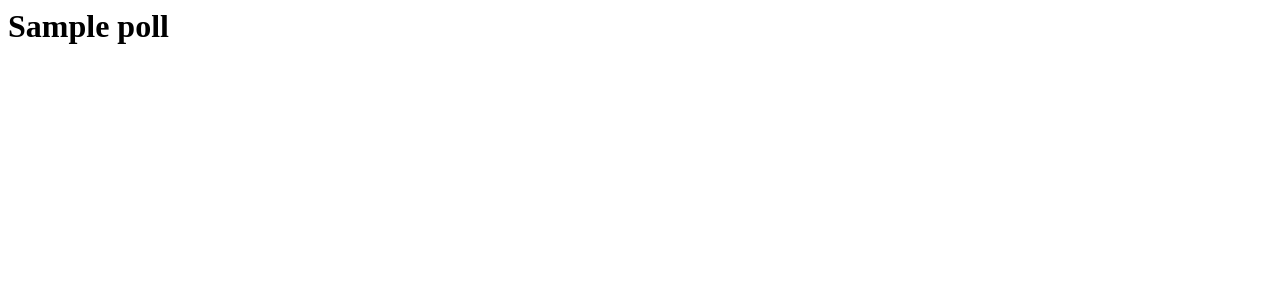
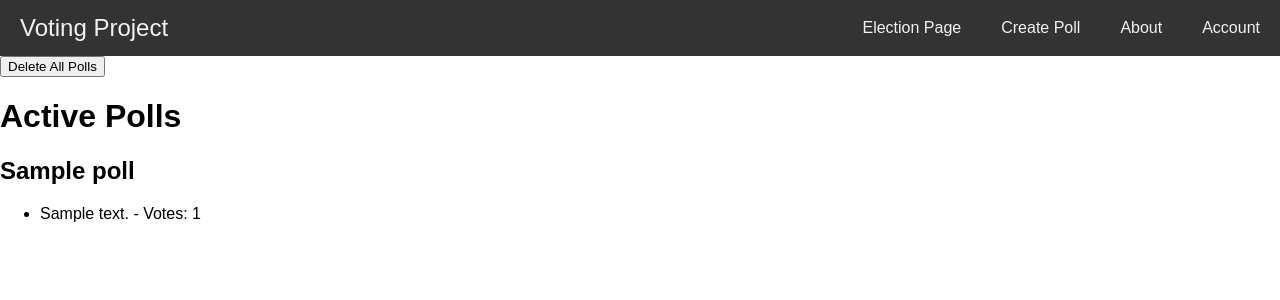
Before and after one commit to MaheelLLC/CIS-375-Vote-Project, a Django app: page /vote/index/ in a window 1280 px wide. Shown: the top 300 px of the page. Run offline with Django 5.2, Linux system fonts and the light colour scheme; a user stored in the database is signed in; tables that the repository leaves empty hold one stand-in row (values such as "Sample post").

Commit message:
Created polls now show up on home page (not fully implemented) adjusted create poll to only allow 2 options(temporary)

```diff
--- a/vote_app/models.py
+++ b/vote_app/models.py
@@ -8,9 +8,9 @@ class Poll(models.Model):
         return self.name
 
 class Poll_Option(models.Model):
-    Poll = models.ForeignKey(Poll, on_delete=models.CASCADE)
-    text = models.CharField(max_length= 200)
+    poll = models.ForeignKey(Poll, on_delete=models.CASCADE)
+    text = models.CharField(max_length=200)
     votes = models.IntegerField()
 
     def __str__(self):
-        return Poll_Option.text
+        return self.text
--- a/vote_app/templates/create_poll.html
+++ b/vote_app/templates/create_poll.html
@@ -182,12 +182,13 @@
                         <label for="option1_2" class="option-label">Option 2:</label>
                         <input type="text" id="option1_2" name="option1_2" class="option-input" required>
                     </div>
+
                 </div>
-                <button type="button" class="add-option" onclick="addOption(1)">Add Another Option</button>
+                <!-- <button type="button" class="add-option" onclick="addOption(1)">Add Another Option</button> -->
             </div>
         </div>
         <div class="button-group">
-            <button type="button" class="add-question" onclick="addQuestion()">Add Another Question</button>
+            <!-- <button type="button" class="add-question" onclick="addQuestion()">Add Another Question</button> -->
             <button type="submit" class="publish">Publish Poll</button>
         </div>
     </form>
--- a/vote_app/templates/homepage.html
+++ b/vote_app/templates/homepage.html
@@ -58,10 +58,32 @@
     </div>
 </div>
 
-<div class="content">
+<!-- <div class="content">
     <h1>This is the Home Page</h1>
     <p>This is where all the active polls will be located</p>
+</div> -->
+<div class="content">
+    <form action="{% url 'delete_polls' %}" method="post">
+        {% csrf_token %}
+        <button type="submit">Delete All Polls</button>
+    </form>
+    <h1>Active Polls</h1>
+    {% if polls %}
+        {% for poll in polls%}
+            <div class="poll">
+                <h2>{{ poll.name }}</h2>
+                <ul>
+                    {% for option in poll.poll_option_set.all %}
+                        <li>{{ option.text }} - Votes: {{ option.votes }}</li>
+                    {% endfor %}
+                </ul>
+            </div>
+        {% endfor %}
+    {% else %}
+        <p>No active polls available.</p>
+    {% endif %}
 </div>
 
+</div>
 </body>
 </html>
--- a/vote_app/urls.py
+++ b/vote_app/urls.py
@@ -1,6 +1,7 @@
 from django.urls import path, include
 from django.contrib.auth import views as auth_views
 from django.contrib.auth.decorators import login_required
+
 from . import views
 
 urlpatterns = [
@@ -8,6 +9,7 @@ urlpatterns = [
     path('about/', login_required(views.about), name='about'),
     path('account/', login_required(views.account), name='account'),
     path('create-poll/', login_required(views.create_poll), name='create_poll'),
+    path('delete_polls/', login_required(views.delete_all_polls), name='delete_polls'),
     path('submit-poll/', login_required(views.submit_poll), name='submit_poll'),
     path('electionPage/', login_required(views.electionPage), name='electionPage'),
     path('manage-elections/', login_required(views.manage_elections), name='manage_elections'),
--- a/vote_app/views.py
+++ b/vote_app/views.py
@@ -6,6 +6,7 @@ from django.contrib.auth import login, authenticate
 from django.contrib.auth.forms import AuthenticationForm
 from .forms import CustomUserCreationForm
 from django.views.decorators.csrf import csrf_exempt
+
 
 
 def login_view(request):
@@ -41,10 +42,14 @@ def register_view(request):
     return render(request, 'vote_app/registerPage.html', {'form': form})
 
 @login_required
+# def index(request):
+#     ls = Poll.objects.all()  # Retrieve all objects from Poll model
+#     output = ', '.join([p.name for p in ls])  # Example of accessing attribute, adjust as per your model fields
+#     return HttpResponse("<h1>%s</h1>" % output)
+
 def index(request):
-    ls = Poll.objects.all()  # Retrieve all objects from Poll model
-    output = ', '.join([p.name for p in ls])  # Example of accessing attribute, adjust as per your model fields
-    return HttpResponse("<h1>%s</h1>" % output)
+    polls = Poll.objects.all()  # Retrieve all polls from the database
+    return render(request, 'homepage.html', {'polls': polls})
 
 @login_required
 def index_id(request, id):
@@ -65,7 +70,8 @@ def about(request):
 
 @login_required
 def homepage(request):
-    return render(request, 'homepage.html', {})
+    polls = Poll.objects.all()  # Fetch all Poll objects from the database
+    return render(request, 'homepage.html' , {'polls': polls})
 
 @login_required
 def account(request):
@@ -83,19 +89,50 @@ def create_poll(request):
 def manage_elections(request):
     return render(request, 'manage_elections.html')
 
+# @csrf_exempt
+# @login_required
+# def submit_poll(request):
+#     # POST requests occur when submitting a form
+#     if request.method == 'POST':
+#         # Process form data (save poll, update database, etc.)
+#         # Example: Save poll data to the database
+#         question1 = request.POST.get('question1')
+#         option1_1 = request.POST.get('option1_1')
+
+#         # Redirect to homepage after successful submission
+#         return redirect('home')
+#     return redirect('create_poll')
+
+@csrf_exempt  # Only for demonstration; use proper CSRF protection in production
+@login_required
+def submit_poll(request):
+    if request.method == 'POST':
+        question = request.POST.get('question1')
+        option1 = request.POST.get('option1_1')
+        option2 = request.POST.get('option1_2')
+
+        # Create a new Poll instance
+        poll = Poll.objects.create(name=question)
+
+        # Create PollOption instances associated with the poll
+        Poll_Option.objects.create(poll=poll, text=option1, votes=0)
+        Poll_Option.objects.create(poll=poll, text=option2, votes=0)
+        all_polls = Poll.objects.all()
+        # Print each poll's name
+        for poll in all_polls:
+            print(f"Poll ID: {poll.id}, Name: {poll.name}")
+
+
+        return redirect('home')  # Redirect to home page or wherever appropriate
+    else:
+        return redirect('create_poll')  # Redirect back to create poll page if not a POST request
+
+
 @csrf_exempt
 @login_required
-def submit_poll(request):
-    # POST requests occur when submitting a form
-    if request.method == 'POST':
-        # Process form data (save poll, update database, etc.)
-        # Example: Save poll data to the database
-        question1 = request.POST.get('question1')
-        option1_1 = request.POST.get('option1_1')
-
-        # Redirect to homepage after successful submission
-        return redirect('home')
-    return redirect('create_poll')
+def delete_all_polls(request):
+    Poll.objects.all().delete()
+    return redirect('home')
 
 @login_required
 def change_password(request):
```
